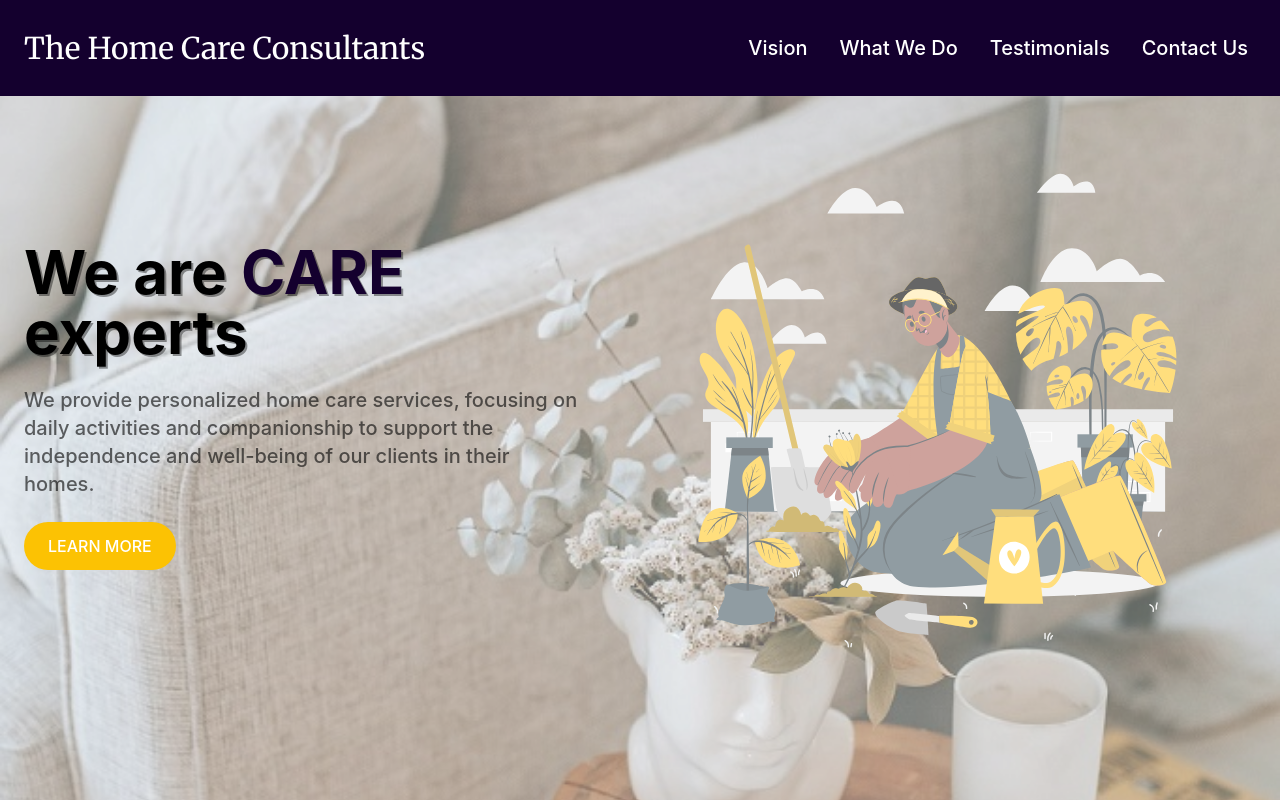
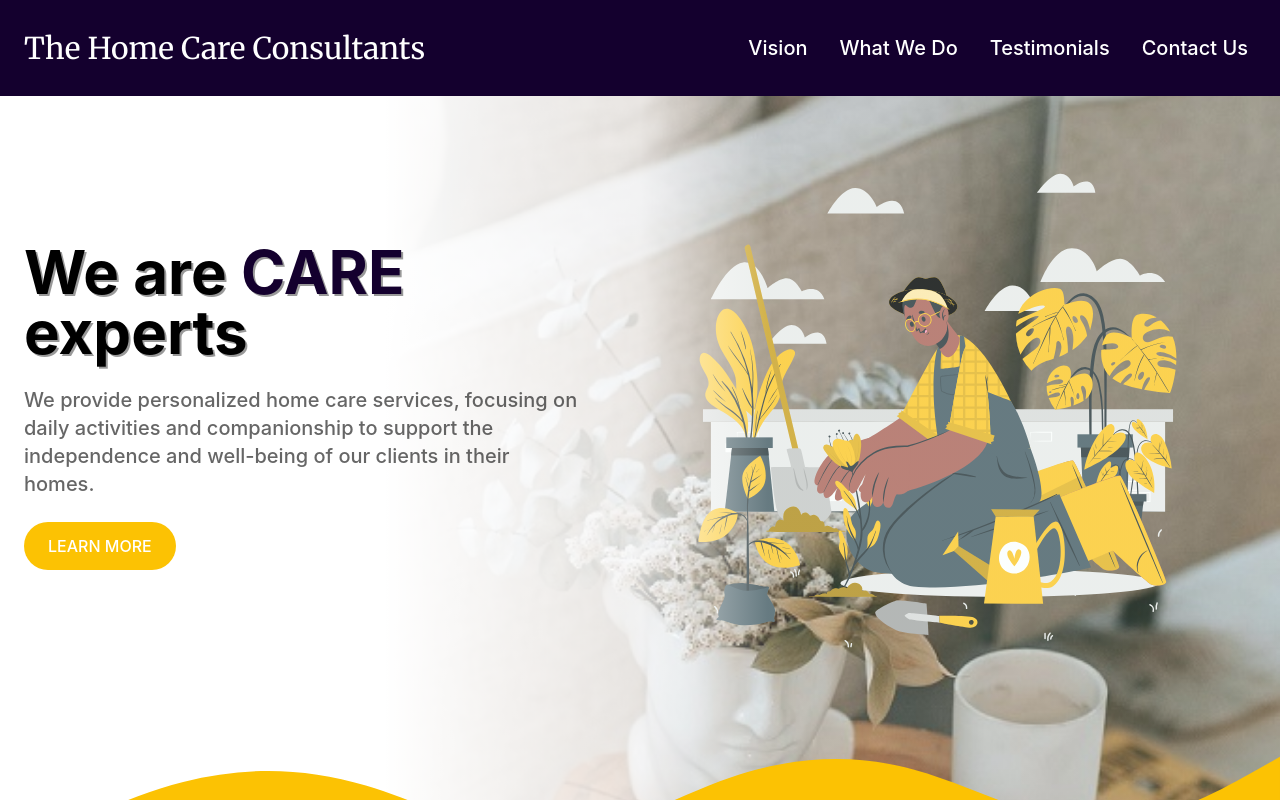
Before and after one commit to joooons/home-care, a React (Vite) app: page / in a window 1280 px wide. Shown: the top 800 px of the page. Built offline with nearby package versions, Linux system fonts and the light colour scheme.

Commit message:
autoplay carousel using headlessui

```diff
--- /dev/null
+++ b/src/components/Carousel.tsx
@@ -0,0 +1,47 @@
+import { useState, useEffect } from "react"
+import { Transition } from "@headlessui/react"
+
+import img_porch from "../assets/porch.jpg"
+import img_flower from "../assets/flower.jpg"
+import img_chile from "../assets/chile.jpg"
+
+const images = [img_porch, img_flower, img_chile]
+
+const Carousel = () => {
+  const [currentSlide, setCurrentSlide] = useState(0)
+
+  useEffect(() => {
+    const interval = setInterval(() => {
+      setCurrentSlide((prevSlide) => (prevSlide + 1) % images.length)
+    }, 5000)
+
+    return () => clearInterval(interval)
+  }, [images.length])
+
+  return (
+    <div className="absolute -z-10 h-full w-full">
+      {images.map((image, index) => (
+        <Transition
+          key={index}
+          show={index === currentSlide}
+          as="div"
+          enter="transition-opacity duration-1000"
+          enterFrom="opacity-0"
+          enterTo="opacity-200"
+          leave="transition-opacity duration-1000"
+          leaveFrom="opacity-200"
+          leaveTo="opacity-0"
+          className="absolute h-full w-full"
+        >
+          <img
+            src={image}
+            alt={`Slide ${index + 1}`}
+            className="h-full w-full object-cover"
+          />
+        </Transition>
+      ))}
+    </div>
+  )
+}
+
+export default Carousel
--- a/src/components/Hero.tsx
+++ b/src/components/Hero.tsx
@@ -1,37 +1,17 @@
-import { useEffect, useState } from "react"
+import Carousel from "./Carousel"
 
 import WaveDivider1 from "./WaveDivider1"
 import SvgGardener from "./SvgGardener"
 
-import img_porch from "../assets/porch.jpg"
-import img_flower from "../assets/flower.jpg"
-import img_chile from "../assets/chile.jpg"
-
-const imgArray = [img_porch, img_flower, img_chile]
-
 export default function Hero() {
-  const [slide, setSlide] = useState(1)
-
   const handleClick = (section: string) => {
     document.getElementById(section)?.scrollIntoView({ behavior: "smooth" })
   }
 
-  useEffect(() => {
-    const count = setInterval(() => {
-      setSlide((prev) => (prev % 3) + 1)
-    }, 5000)
-    return () => clearInterval(count)
-  }, [])
-
   return (
     <>
-      <section className="relative w-full items-center justify-center bg-white/40">
-        <img
-          id="hero-bkgd"
-          className="absolute inset-0 -z-10 h-full w-full object-cover lg:h-full"
-          src={imgArray[slide - 1]}
-          alt="image of a house"
-        />
+      <section className="relative w-full items-center justify-center md:bg-gradient-to-r md:from-white md:from-30% md:via-white/80 md:via-50% md:to-emerald-50/20 md:to-60%">
+        <Carousel></Carousel>
 
         <WaveDivider1></WaveDivider1>
 
--- a/src/components/WaveDivider1.tsx
+++ b/src/components/WaveDivider1.tsx
@@ -1,7 +1,7 @@
 export default function WaveDivider1() {
   return (
     <>
-      <div className="absolute bottom-[-2px] -z-20 flex w-full flex-col justify-end">
+      <div className="-z-5 absolute bottom-[-2px] flex w-full flex-col justify-end">
         <svg
           id="visual"
           viewBox="0 0 900 200"
```
